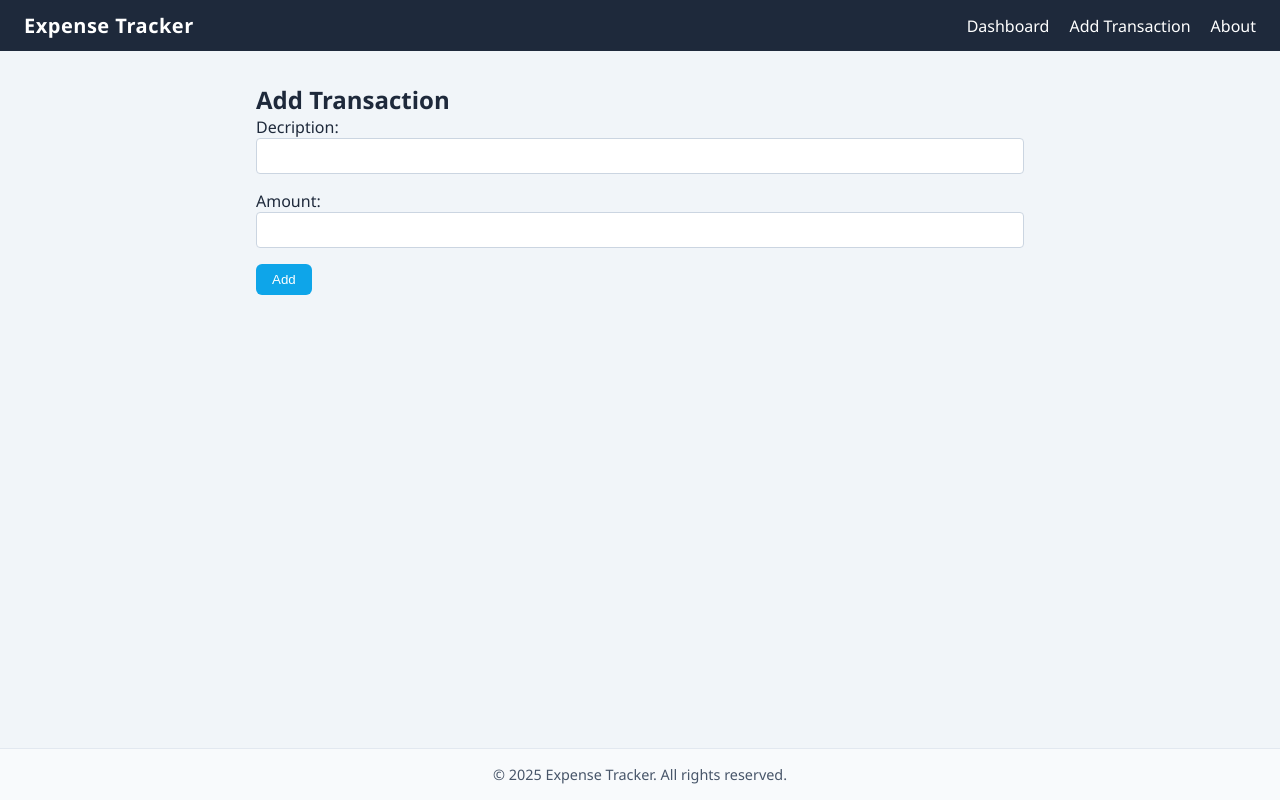
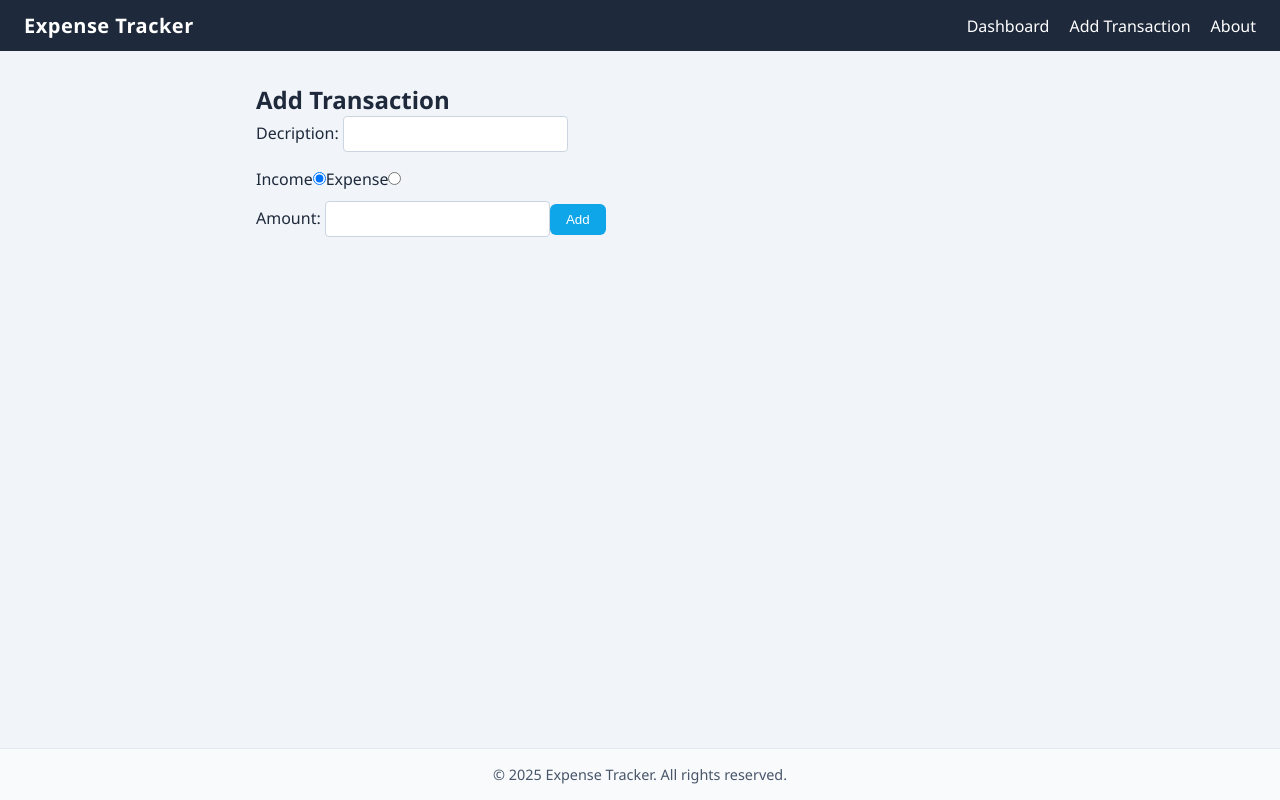
Before and after one commit to sharfrasaqsan/react-expense-tracker, a React (Create React App) app: page /add in a window 1280 px wide. Built offline with nearby package versions, Linux system fonts and the light colour scheme; data requests are answered from the project's data file.

Commit message:
balance updated

```diff
--- a/data/db.json
+++ b/data/db.json
@@ -1,16 +1,25 @@
 {
   "transactions": [
     {
-      "id": "d5fe",
-      "datetime": "2025-07-14 16:37:38",
+      "id": "d3be",
+      "datetime": "2025-07-14 20:59:47",
       "text": "Salary",
-      "amount": 50000
+      "amount": 100000,
+      "type": "income"
     },
     {
-      "id": "1300",
-      "datetime": "2025-07-14 16:38:00",
-      "text": "Home appliense",
-      "amount": -1000
+      "id": "3077",
+      "datetime": "2025-07-14 21:39:33",
+      "text": "Travel",
+      "amount": 10000,
+      "type": "expense"
+    },
+    {
+      "id": "1798",
+      "datetime": "2025-07-14 22:03:04",
+      "text": "Business",
+      "amount": 1000,
+      "type": "income"
     }
   ]
 }
--- a/src/App.css
+++ b/src/App.css
@@ -48,7 +48,7 @@ button:hover {
 /* ---------- Inputs ---------- */
 input,
 textarea {
-  width: 100%;
+  /* width: 100%; */
   padding: 0.5rem;
   border: 1px solid #cbd5e1;
   border-radius: 4px;
--- /dev/null
+++ b/src/components/Balance.js
@@ -0,0 +1,31 @@
+import { useContext } from "react";
+import DataContext from "../context/DataContext";
+
+const Balance = () => {
+  const { transactions } = useContext(DataContext);
+
+  const income = transactions
+    .filter((i) => i.type === "income")
+    .reduce((acc, value) => acc + value.amount, 0);
+
+  const expenses = transactions
+    .filter((i) => i.type === "expense")
+    .reduce((acc, value) => acc + value.amount, 0);
+
+  const balance = income + expenses;
+  // Short method
+  //   const totalExpenses = amounts
+  //     .filter((i) => i < 0)
+  //     .reduce((acc, value) => acc + value, 0);
+
+  return (
+    <div>
+      <h3>Balance Summary</h3>
+      <p>Total Balance = ${balance.toFixed(2)}</p>
+      <p>Total Income = +${income.toFixed(2)}</p>
+      <p>Total Expenses = -${expenses.toFixed(2)}</p>
+    </div>
+  );
+};
+
+export default Balance;
--- a/src/components/TransactionItem.js
+++ b/src/components/TransactionItem.js
@@ -14,7 +14,14 @@ const TransactionItem = ({ transaction, deleteTransaction }) => {
           <td>{rowNo + 1}</td>
           <td>{transaction.datetime}</td>
           <td>{transaction.text}</td>
-          <td>{transaction.amount}</td>
+          <td
+            style={{
+              color: transaction.type === "income" ? "green" : "red",
+            }}
+          >
+            {transaction.type === "income" ? "+" : "-"}$
+            {Math.abs(transaction.amount).toFixed(2)}
+          </td>
           <td>
             <Link to={`/edit/${transaction.id}`}>
               <button>Edit</button>
--- a/src/context/DataContext.js
+++ b/src/context/DataContext.js
@@ -9,6 +9,8 @@ export const DataProvider = ({ children }) => {
   const [transactions, setTransactions] = useState([]);
   const [transactionText, setTransactionText] = useState("");
   const [transactionAmount, setTransactionAmount] = useState("");
+  const [transactionType, setTransactionType] = useState("income");
+  const [editTransactionType, setEditTransactionType] = useState(null);
   const [editTransactionText, setEditTransactionText] = useState("");
   const [editTransactionAmount, setEditTransactionAmount] = useState("");
 
@@ -32,12 +34,16 @@ export const DataProvider = ({ children }) => {
   }, []);
 
   const editTransaction = async (id) => {
+    let amountNumber = Math.abs(Number(editTransactionAmount));
+    if (transactionType === "expense") amountNumber = -amountNumber;
+
     try {
       const res = await request.put(`/transactions/${id}`, {
         id,
         datetime: format(new Date(), "yyyy-MM-dd HH:mm:ss"),
         text: editTransactionText,
-        amount: Number(editTransactionAmount),
+        amount: amountNumber,
+        type: editTransactionType,
       });
 
       if (!res.data || res.data.length === 0) {
@@ -50,6 +56,7 @@ export const DataProvider = ({ children }) => {
       setTransactions(updatedTransaction);
       setEditTransactionText("");
       setEditTransactionAmount("");
+      setEditTransactionType("income");
       navigate("/");
     } catch (err) {
       alert(err.message || "Failed to edit the transaction!");
@@ -65,6 +72,10 @@ export const DataProvider = ({ children }) => {
         setTransactionText,
         transactionAmount,
         setTransactionAmount,
+        transactionType,
+        setTransactionType,
+        editTransactionType,
+        setEditTransactionType,
         editTransactionText,
         setEditTransactionText,
         editTransactionAmount,
--- a/src/pages/AddTransaction.js
+++ b/src/pages/AddTransaction.js
@@ -1,4 +1,4 @@
-import { useContext } from "react";
+import { useContext, useState } from "react";
 import DataContext from "../context/DataContext";
 import request from "../api/request";
 import { format } from "date-fns";
@@ -12,6 +12,8 @@ const AddTransaction = () => {
     setTransactionText,
     transactionAmount,
     setTransactionAmount,
+    transactionType,
+    setTransactionType,
   } = useContext(DataContext);
 
   const navigate = useNavigate();
@@ -19,21 +21,25 @@ const AddTransaction = () => {
   const addTransaction = async (e) => {
     e.preventDefault();
 
+    let amountNumber = Math.abs(Number(transactionAmount));
+    if (transactionType === "expense") amountNumber = -amountNumber;
+
     try {
       const res = await request.post("/transactions", {
         datetime: format(new Date(), "yyyy-MM-dd HH:mm:ss"),
         text: transactionText,
-        amount: Number(transactionAmount),
+        amount: amountNumber,
+        type: transactionType,
       });
 
       if (!res.data || res.data.length === 0) {
         return;
       }
 
-      const newTransaction = [...transactions, res.data];
-      setTransactions(newTransaction);
+      setTransactions([...transactions, res.data]);
       setTransactionText("");
       setTransactionAmount("");
+      setTransactionType("income");
       navigate("/");
     } catch (err) {
       alert(err.message || "Failed to add the transaction!");
@@ -51,6 +57,29 @@ const AddTransaction = () => {
           onChange={(e) => setTransactionText(e.target.value)}
           required
         />
+
+        <div>
+          <label>Income</label>
+          <input
+            type="radio"
+            name="type"
+            value="income"
+            checked={transactionType === "income"}
+            onChange={() => setTransactionType("income")}
+            tabIndex={0}
+          />
+
+          <label>Expense</label>
+          <input
+            type="radio"
+            name="type"
+            value="expense"
+            checked={transactionType === "expense"}
+            onChange={() => setTransactionType("expense")}
+            tabIndex={0}
+          />
+        </div>
+
         <label htmlFor="amount">Amount: </label>
         <input
           type="number"
--- a/src/pages/Dashboard.js
+++ b/src/pages/Dashboard.js
@@ -1,8 +1,10 @@
+import Balance from "../components/Balance";
 import TransactionList from "../components/TransactionList";
 
 const Dashboard = () => {
   return (
     <div>
+      <Balance />
       <TransactionList />
     </div>
   );
--- a/src/pages/EditTransaction.js
+++ b/src/pages/EditTransaction.js
@@ -3,7 +3,7 @@ import DataContext from "../context/DataContext";
 
 import { useParams } from "react-router-dom";
 
-const AddTransaction = () => {
+const EditTransaction = () => {
   const {
     transactions,
     editTransactionText,
@@ -11,6 +11,8 @@ const AddTransaction = () => {
     editTransactionAmount,
     setEditTransactionAmount,
     editTransaction,
+    editTransactionType,
+    setEditTransactionType,
   } = useContext(DataContext);
 
   const { id } = useParams();
@@ -20,8 +22,14 @@ const AddTransaction = () => {
     if (transacation) {
       setEditTransactionText(transacation.text);
       setEditTransactionAmount(transacation.amount);
+      setEditTransactionType(transacation.type);
     }
-  }, [transacation, setEditTransactionText, setEditTransactionAmount]);
+  }, [
+    transacation,
+    setEditTransactionText,
+    setEditTransactionAmount,
+    setEditTransactionType,
+  ]);
 
   return (
     <div>
@@ -35,6 +43,28 @@ const AddTransaction = () => {
             onChange={(e) => setEditTransactionText(e.target.value)}
             required
           />
+
+          <div>
+            <label>Income</label>
+            <input
+              type="radio"
+              name="type"
+              value="income"
+              checked={editTransactionType === "income"}
+              onChange={() => setEditTransactionType("income")}
+              tabIndex={0}
+            />
+
+            <label>Expense</label>
+            <input
+              type="radio"
+              name="type"
+              value="expense"
+              checked={editTransactionType === "expense"}
+              onChange={() => setEditTransactionType("expense")}
+              tabIndex={0}
+            />
+          </div>
 
           <label htmlFor="amount">Amount: </label>
           <input
@@ -58,4 +88,4 @@ const AddTransaction = () => {
   );
 };
 
-export default AddTransaction;
+export default EditTransaction;
```
